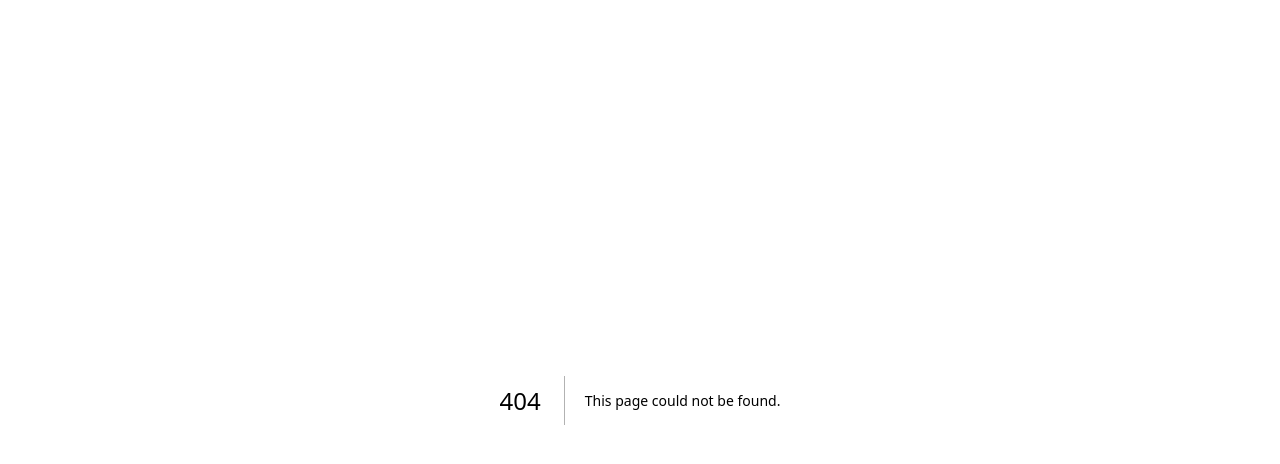
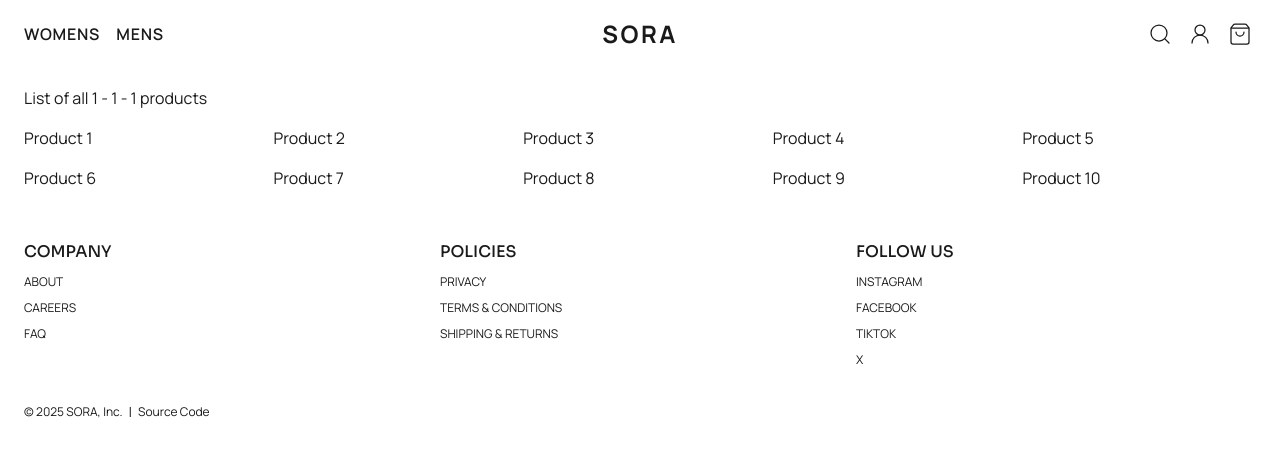
Before and after one commit to JacksonJ97/clothing-store, a Next.js app in the folder client/: page /collections/1/1/1 in a window 1280 px wide. Before the commit this address had no page. Shown: the top 464 px of the page. Built offline with nearby package versions, Linux system fonts and the light colour scheme.

Commit message:
updated page routes

```diff
--- /dev/null
+++ b/client/src/app/(shop)/collections/[collection]/[category]/[subcategory]/page.tsx
@@ -0,0 +1,31 @@
+export default async function SubcategoryPage({
+  params,
+}: {
+  params: Promise<{
+    collection: string;
+    category: string;
+    subcategory: string;
+  }>;
+}) {
+  const { collection, category, subcategory } = await params;
+
+  return (
+    <main className="p-4.5 lg:px-6">
+      <h2>
+        List of all {collection} - {category} - {subcategory} products
+      </h2>
+      <div className="mt-4 grid grid-cols-2 gap-4 sm:grid-cols-3 lg:grid-cols-4 xl:grid-cols-5">
+        <p>Product 1</p>
+        <p>Product 2</p>
+        <p>Product 3</p>
+        <p>Product 4</p>
+        <p>Product 5</p>
+        <p>Product 6</p>
+        <p>Product 7</p>
+        <p>Product 8</p>
+        <p>Product 9</p>
+        <p>Product 10</p>
+      </div>
+    </main>
+  );
+}
--- a/client/src/app/(shop)/collections/men/page.tsx
+++ b/client/src/app/(shop)/collections/[collection]/[category]/page.tsx
@@ -1,7 +1,15 @@
-export default function MenCollectionPage() {
+export default async function CategoryPage({
+  params,
+}: {
+  params: Promise<{ collection: string; category: string }>;
+}) {
+  const { collection, category } = await params;
+
   return (
     <main className="p-4.5 lg:px-6">
-      <h2>List of all men's collection</h2>
+      <h2>
+        List of all {collection} - {category} products
+      </h2>
       <div className="mt-4 grid grid-cols-2 gap-4 sm:grid-cols-3 lg:grid-cols-4 xl:grid-cols-5">
         <p>Product 1</p>
         <p>Product 2</p>
--- a/client/src/app/(shop)/collections/women/page.tsx
+++ b/client/src/app/(shop)/collections/[collection]/page.tsx
@@ -1,7 +1,13 @@
-export default function WomenCollectionPage() {
+export default async function CollectionPage({
+  params,
+}: {
+  params: Promise<{ collection: string }>;
+}) {
+  const { collection } = await params;
+
   return (
     <main className="p-4.5 lg:px-6">
-      <h2>List of all women's collection</h2>
+      <h2>List of all {collection} products</h2>
       <div className="mt-4 grid grid-cols-2 gap-4 sm:grid-cols-3 lg:grid-cols-4 xl:grid-cols-5">
         <p>Product 1</p>
         <p>Product 2</p>
--- a/client/src/app/(shop)/collections/page.tsx
+++ b/client/src/app/(shop)/collections/page.tsx
@@ -2,7 +2,7 @@ import Link from "next/link";
 
 export default function CollectionsPage() {
   return (
-    <main>
+    <main className="p-4.5 lg:px-6">
       <h2>Collections</h2>
       <Link href="/collections/men">Shop Mens</Link>
       <Link href="/collections/women">Shop Womens</Link>
--- a/client/src/app/(shop)/components/Header/desktop-navigation-menu.tsx
+++ b/client/src/app/(shop)/components/Header/desktop-navigation-menu.tsx
@@ -34,6 +34,7 @@ export default function DesktopNavigationMenu({
                     {category.subcategories.map((subcategory) => (
                       <li key={subcategory.handle}>
                         <NavigationMenuLink
+                          closeOnClick
                           render={
                             <Link
                               href={buildCollectionUrl(
--- a/client/src/utils/functions.ts
+++ b/client/src/utils/functions.ts
@@ -17,5 +17,5 @@ export function buildCollectionUrl(
   if (subcategoryHandle === "all") {
     return `/collections/${collectionHandle}/${categoryHandle}`;
   }
-  return `/collections/${collectionHandle}/${categoryHandle}?type=${subcategoryHandle}`;
+  return `/collections/${collectionHandle}/${categoryHandle}/${subcategoryHandle}`;
 }
```
